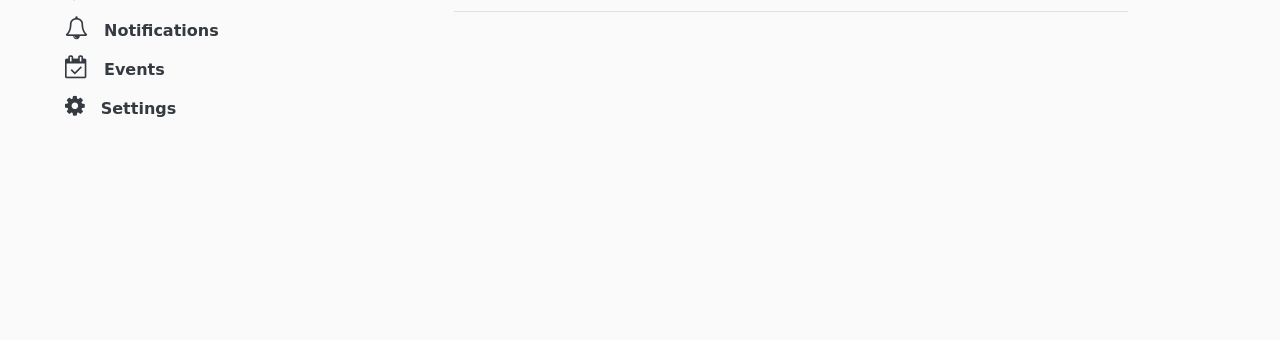
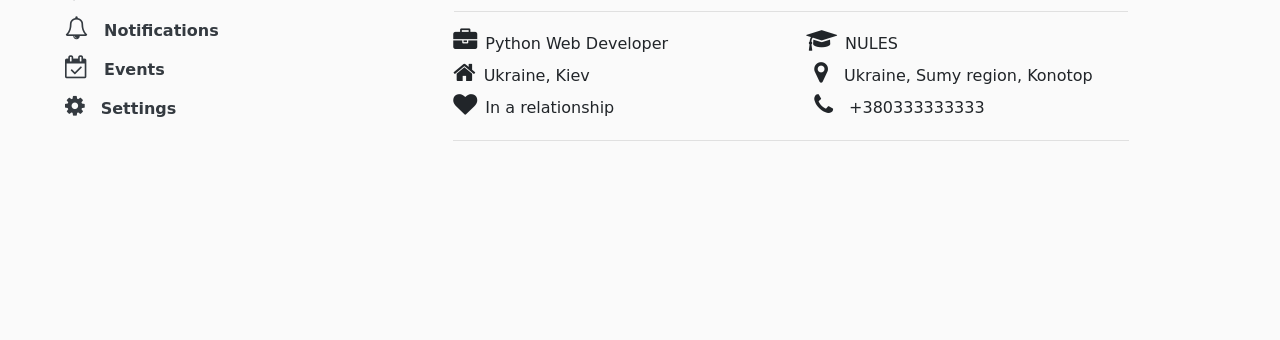
Before and after one commit to shevchenkodim/social-network-platform, a Django app: template templates/user_page.html in a window 1280 px wide. Shown: the part 194-534 px from the top of the page. Run offline with Django 3.2, Linux system fonts and the light colour scheme; the template is opened without the code that fills it, so the values that code supplies are empty; some libraries are stand-ins or nearby versions.

Commit message:
Add block user info to user page
:Release Notes:

:Detailed Notes:

:Testing Performed:
No tests

:QA Notes:

:Issues Addressed:

Signed-off-by: Shevchenko Dmytro <dimashevchenko10021999@gmail.com>

```diff
--- a/templates/user_page.html
+++ b/templates/user_page.html
@@ -35,6 +35,29 @@
             </div>
             <hr>
         </div>
+        <div class="col-12">
+            <div class="row">
+                <div class="col-6 mb-1">
+                    <i class="fa fa-briefcase" style="font-size:24px"></i><span class="pl-2">Python Web Developer</span>
+                </div>
+                <div class="col-6 mb-1">
+                    <i class="fa fa-graduation-cap" style="font-size:24px"></i><span class="pl-2">NULES</span>
+                </div>
+                <div class="col-6 mb-1">
+                    <i class="fa fa-home" style="font-size:24px"></i><span class="pl-2">Ukraine, Kiev</span>
+                </div>
+                <div class="col-6 mb-1">
+                    <i class="fa fa-map-marker pl-2" style="font-size:24px"></i><span class="pl-3">Ukraine, Sumy region, Konotop</span>
+                </div>
+                <div class="col-6 mb-1">
+                    <i class="fa fa-heart" style="font-size:24px"></i><span class="pl-2">In a relationship</span>
+                </div>
+                <div class="col-6 mb-1">
+                    <i class="fa fa-phone pl-2" style="font-size:24px"></i><span class="pl-3">+380333333333</span>
+                </div>
+            </div>
+            <hr>
+        </div>
         <div class="col-12 mt-3">
             <div class="row">
                 {% for news_post in news_posts %}
```
